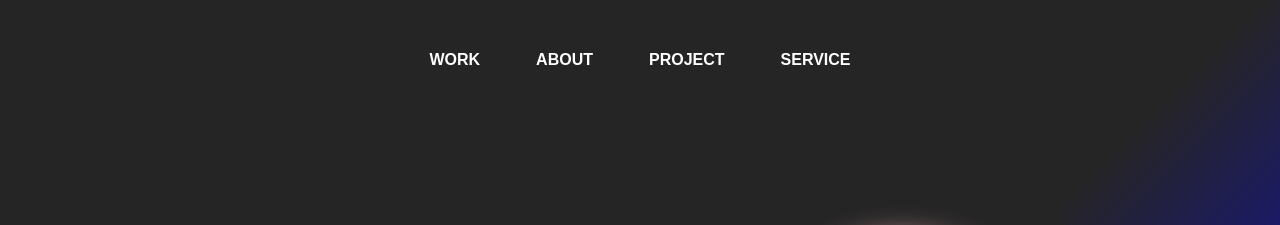
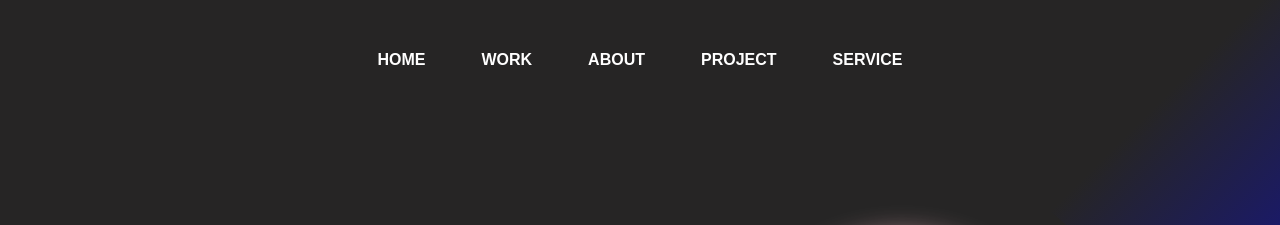
Before and after one commit to Kirtisagar-dev/portfolio, a plain HTML site: page index.html in a window 1280 px wide. Shown: the top 225 px of the page. Drawn offline with Linux system fonts and the light colour scheme.

Commit message:
undo the changes in index file

```diff
--- a/index.html
+++ b/index.html
@@ -12,7 +12,7 @@
 <body>
     <div class="Portfolio-container">
         <ul class="navlist">
-            <!-- <li><a href="#">Home</a></li> -->
+            <li><a href="#">Home</a></li>
             <li><a href="#">Work</a></li>
             <li><a href="#">About</a></li>
             <li><a href="#">Project</a></li>
```
